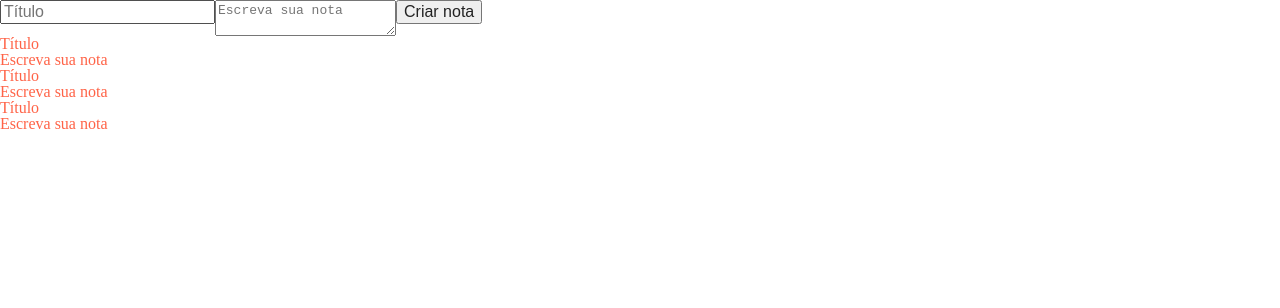
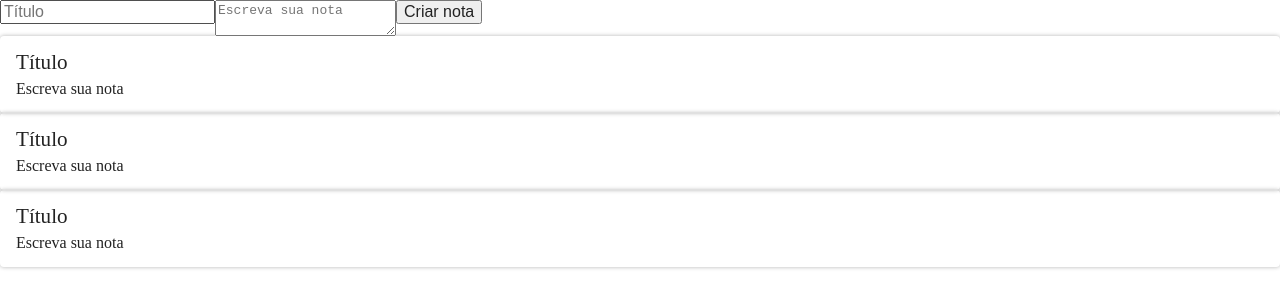
Before and after one commit to Dibimo/Curso-React, a React (Create React App) app in the folder ceep/: page / in a window 1280 px wide. Shown: the top 308 px of the page. Built offline with nearby package versions, Linux system fonts and the light colour scheme.

Commit message:
CSS para o Card de notas adicionado

```diff
--- a/ceep/src/components/CardNota/estilo.css
+++ b/ceep/src/components/CardNota/estilo.css
@@ -1,3 +1,27 @@
-.card-nota{
-    color:tomato;
+.card-nota {
+  display: flex;
+  flex-direction: column;
+  align-items: flex-start;
+  justify-content: space-between;
+  background-color: var(--fundo-detalhes);
+  border-radius: 4px;
+  flex-wrap: wrap;
+  box-shadow: 0 0 4px rgba(0, 0, 0, 0.3);
+  padding: 16px;
 }
+.card-nota_cabecalho {
+  font-size: 1.1em;
+  display: flex;
+  justify-content: space-between;
+  align-items: center;
+}
+
+.card-nota_texto {
+  margin-top: 8px;
+  font-size: 1em;
+}
+
+.card-nota_titulo {
+  font-size: 1.2em;
+  margin-right: 12px;
+}
```
